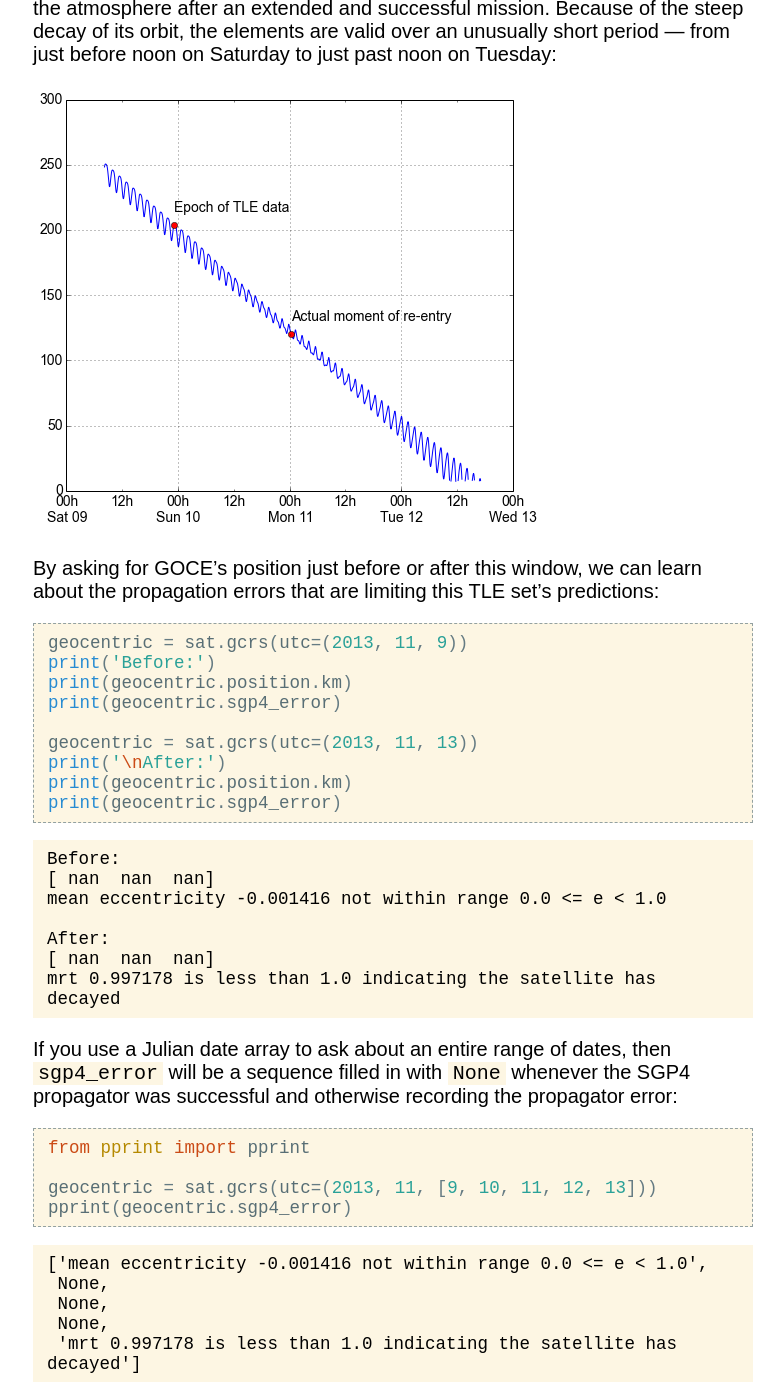
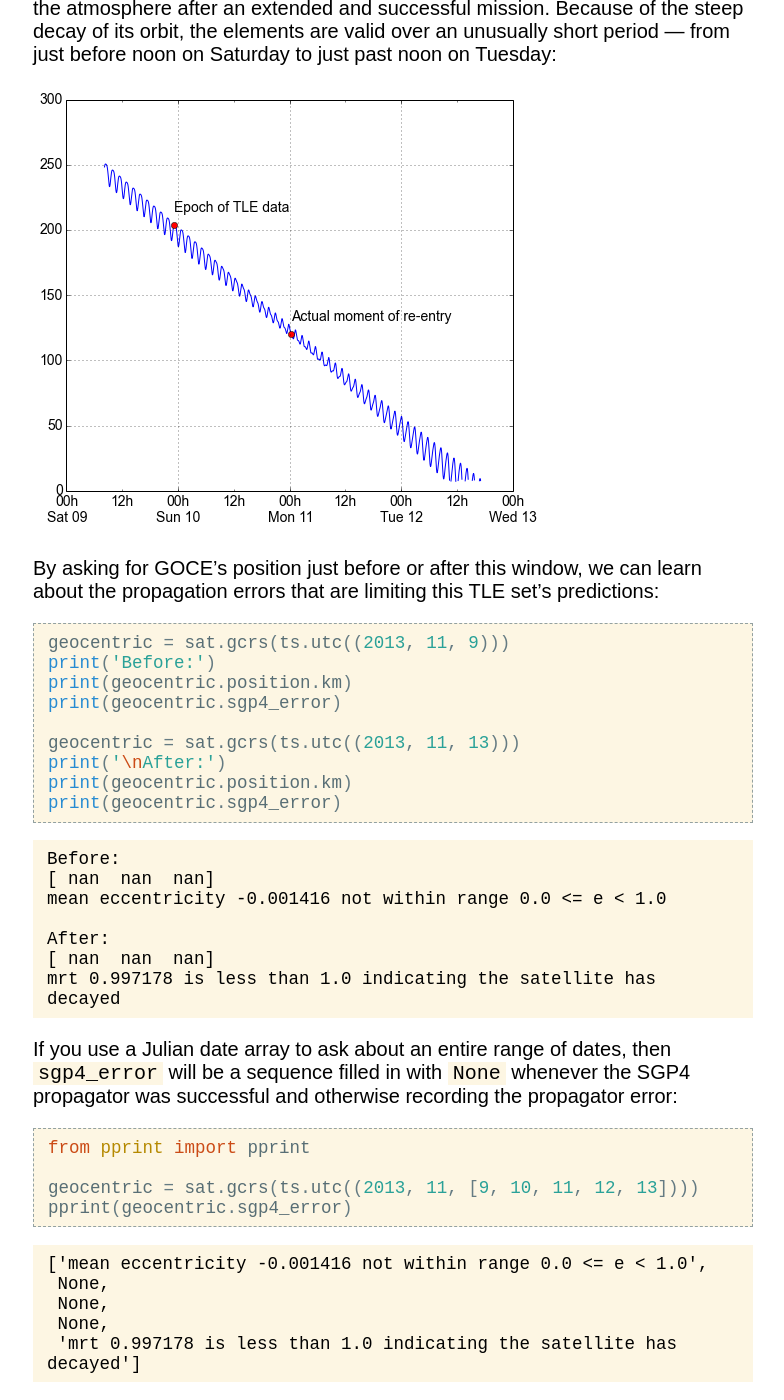
Before and after one commit to skyfielders/python-skyfield, a Sphinx documentation site: the page built from skyfield/documentation/earth-satellites.rst, in a window 1280 px wide and 1400 px high, scrolled down 2572 px. Shown: the whole window, without its empty margins (247-1031 px from the left). Built offline with Sphinx 7.4.7, drawn with Linux system fonts in a browser that asks for light colours.

Commit message:
Remove @takes_julian_date from gcrs()

```diff
--- a/skyfield/documentation/earth-satellites.rst
+++ b/skyfield/documentation/earth-satellites.rst
@@ -152,12 +152,12 @@ that are limiting this TLE set’s predictions:
 
 .. testcode::
 
-    geocentric = sat.gcrs(utc=(2013, 11, 9))
+    geocentric = sat.gcrs(ts.utc((2013, 11, 9)))
     print('Before:')
     print(geocentric.position.km)
     print(geocentric.sgp4_error)
 
-    geocentric = sat.gcrs(utc=(2013, 11, 13))
+    geocentric = sat.gcrs(ts.utc((2013, 11, 13)))
     print('\nAfter:')
     print(geocentric.position.km)
     print(geocentric.sgp4_error)
@@ -181,7 +181,7 @@ and otherwise recording the propagator error:
 
     from pprint import pprint
 
-    geocentric = sat.gcrs(utc=(2013, 11, [9, 10, 11, 12, 13]))
+    geocentric = sat.gcrs(ts.utc((2013, 11, [9, 10, 11, 12, 13])))
     pprint(geocentric.sgp4_error)
 
 .. testoutput::
```
Also changed, not shown: 2 other files.
